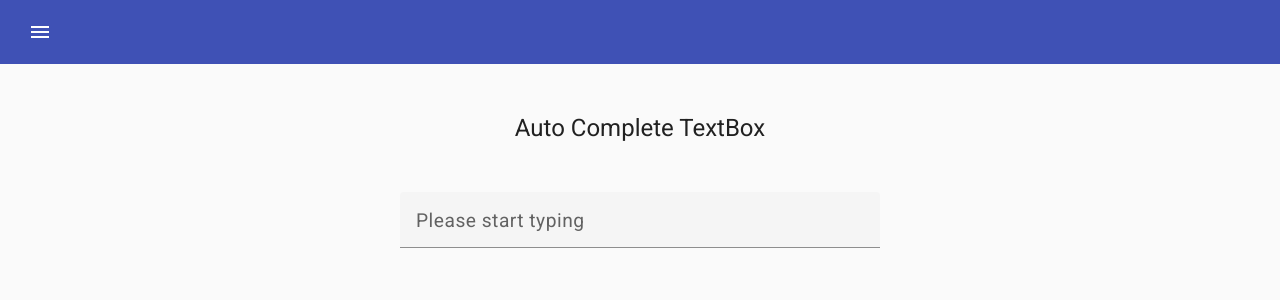
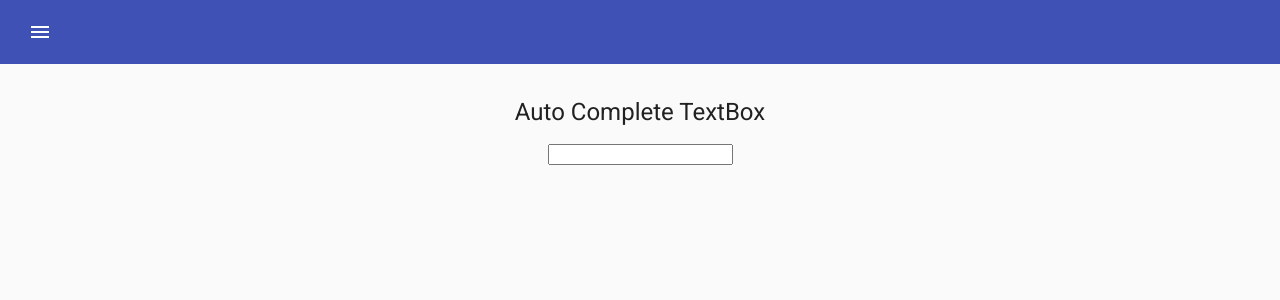
Before and after one commit to Mozart100/SailPoint, an Angular app in the folder SailPoint.Client/sailpoint/: page / in a window 1280 px wide. Shown: the top 300 px of the page. Built offline with nearby package versions, Linux system fonts and the light colour scheme.

Commit message:
Working E2E

```diff
--- a/SailPoint.Client/sailpoint/src/app/auto-complete-textbox/auto-complete-textbox.component.html
+++ b/SailPoint.Client/sailpoint/src/app/auto-complete-textbox/auto-complete-textbox.component.html
@@ -1,17 +1,12 @@
 <div class="container">
-  <!-- <button mat-raised-button color="primary">xxxxxx</button>
-  <button mat-raised-button color="accent">xxxxxx</button> -->
+
   <h1>Auto Complete TextBox</h1>
 
-  <div class="stack">
-    <form class="example-form">
-      <mat-form-field class="example-full-width">
-        <mat-label class="mat-form-field-label">Please start typing</mat-label>
-        <input matInput [matAutocomplete]="auto" placeholder="..." [formControl]="formControl" />
-        <mat-autocomplete #auto="matAutocomplete" autoActiveFirstOption>
-          <mat-option *ngFor="let item of cities$ | async" [value]="item">{{item}}</mat-option>
-        </mat-autocomplete>
-      </mat-form-field>
-    </form>
+  <div class="autocomplete">
+    <input type="text" [formControl]="formControl"/>
+    <div class="search-results">
+      <div *ngFor="let city of cities" class="search-result-item" (click)="select(city)">{{city}}</div>
+    </div>
   </div>
+
 </div>
--- a/SailPoint.Client/sailpoint/src/app/auto-complete-textbox/auto-complete-textbox.component.scss
+++ b/SailPoint.Client/sailpoint/src/app/auto-complete-textbox/auto-complete-textbox.component.scss
@@ -1,41 +1,29 @@
-.container{
-    // height: 100px;
-    // min-height: 100vh;
-    // background: lightcoral;
-    display:grid;
-    place-items: center;
-    margin: 3rem;
+.container {
+  width: 100%;
+  display: flex;
+  flex-direction: column;
+  align-items: center;
 
-    // & > *+*{
-        //     margin-top: 3rem;
-        // }
+  & h1 {
+    margin-top: 2rem;
+  }
+}
+
+.autocomplete {
+  text-align: center;
+  max-width: 30rem;
+
+  & .search-results {
+    max-height: 20rem;
+    overflow-x: auto;
+
+    & .search-result-item {
+      cursor: pointer;
     }
 
-    .stack{
-        text-align: center;
-        width: 100%;
-        min-width: 9rem;
-        max-width: 30rem;
+    & .search-result-item:hover {
+      background: rgba(0, 0, 0, 0.2);
+    }
 
-    & > *{
-
-        margin-top:2rem;
-
-    }
+  }
 }
-
-/* Add this style to your component's CSS or your global styles */
-.mat-form-field-label {
-  font-size: 1.2rem;
-//   line-height: 30px; /* Adjust the line height as needed */
-}
-
-
-.example-form {
-
-    width: 100%;
-  }
-
-  .example-full-width {
-    width: 100%;
-  }
--- a/SailPoint.Client/sailpoint/src/app/auto-complete-textbox/auto-complete-textbox.component.ts
+++ b/SailPoint.Client/sailpoint/src/app/auto-complete-textbox/auto-complete-textbox.component.ts
@@ -1,39 +1,48 @@
-import { Component, OnInit } from '@angular/core';
-import { FormControl } from '@angular/forms';
-import { Observable, catchError, debounceTime, map, of, startWith, switchMap } from 'rxjs';
-import { CityLocatorService } from '../services/city.locator.service';
+import {Component, OnDestroy, OnInit} from '@angular/core'
+import {FormControl} from '@angular/forms'
+import {Observable, catchError, debounceTime, map, of, startWith, switchMap, Subject, takeUntil} from 'rxjs'
+import {CityLocatorService} from '../services/city.locator.service'
 
 @Component({
   selector: 'app-auto-complete-textbox',
   templateUrl: './auto-complete-textbox.component.html',
   styleUrls: ['./auto-complete-textbox.component.scss'],
 })
-export class AutoCompleteTextboxComponent implements OnInit {
-  cities$!:Observable<string[]>;
-  formControl: FormControl = new FormControl('');
+export class AutoCompleteTextboxComponent implements OnInit, OnDestroy {
 
-  constructor(private cityservice: CityLocatorService) {}
+  formControl: FormControl = new FormControl('')
+  cities: string[] = []
+
+  private $destroy = new Subject()
+
+  constructor(private cityservice: CityLocatorService) {
+  }
 
   lookup(value: string): Observable<string[]> {
-    return this.cityservice.search(value.toLowerCase(),2).pipe(
+    return this.cityservice.search(value.toLowerCase(), 2).pipe(
       map(results => results.cities),
       catchError(_ => {
-        return of([]);
+        return of([])
       })
-    );
+    )
   }
 
   ngOnInit() {
-    this.cities$ = this.formControl.valueChanges.pipe(
+    this.formControl.valueChanges.pipe(
+      takeUntil(this.$destroy),
       startWith(''),
       debounceTime(300),
-      switchMap(value => {
-        if (value !== '') {
-          return this.lookup(value);
-        } else {
-          return of([]);
-        }
-      })
-    );
+      switchMap(value => value !== '' ? this.lookup(value) : of([]))
+    ).subscribe(cities => this.cities = cities)
   }
+
+  select(city: string) {
+    this.formControl.setValue(city, {emitEvent: false})
+    this.cities = []
+  }
+
+  ngOnDestroy(): void {
+    this.$destroy.next(null)
+  }
+
 }
```
